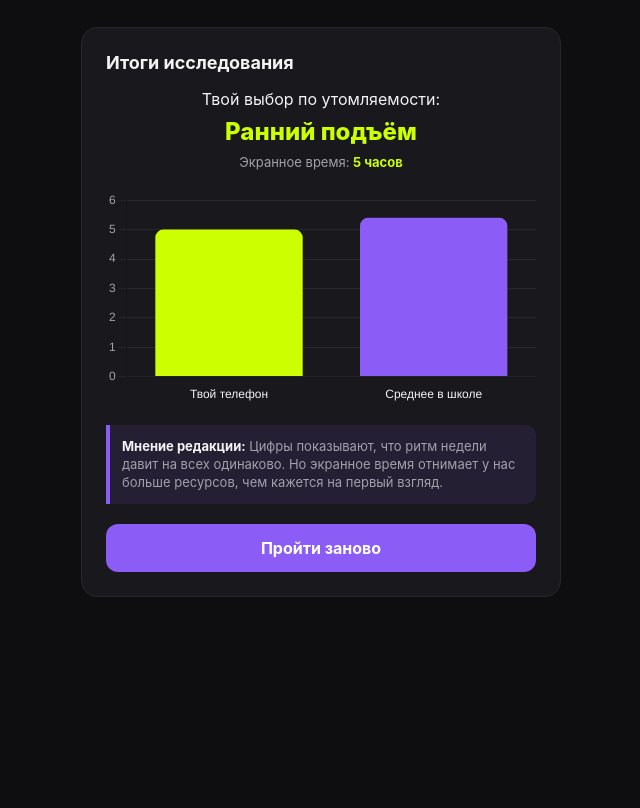
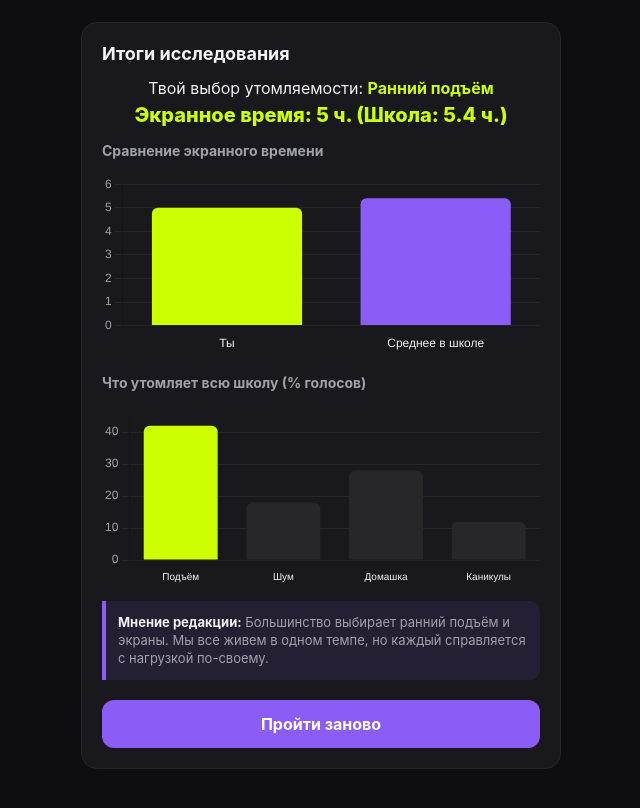
Before and after one commit to hajriseva/golos-media2, a plain HTML site: page index.html in a window 1280 px wide. Both pictures are taken after a click on the button "Узнать результаты школы". Shown: the part 84-892 px from the top of the page, without its empty margins (319-959 px from the left). Before the commit the page ends 800 px from the top, so only its background shows below. Drawn offline with nearby package versions, Linux system fonts and the light colour scheme.

Commit message:
Update index.html

```diff
--- a/index.html
+++ b/index.html
@@ -17,30 +17,31 @@
         * { box-sizing: border-box; margin: 0; padding: 0; font-family: -apple-system, BlinkMacSystemFont, 'Segoe UI', Roboto, sans-serif; }
         body { background-color: var(--bg); color: var(--text); padding: 20px; display: flex; justify-content: center; }
         .container { width: 100%; max-width: 480px; }
-        header { text-align: center; margin-bottom: 30px; }
+        header { text-align: center; margin-bottom: 25px; }
         .logo { font-size: 32px; font-weight: 900; letter-spacing: 2px; color: var(--accent); text-transform: uppercase; }
         .subtitle { font-size: 14px; color: var(--text-muted); margin-top: 5px; }
-        .card { background-color: var(--card-bg); border-radius: 16px; padding: 24px; margin-bottom: 20px; border: 1px solid #27272A; }
-        h2 { font-size: 18px; margin-bottom: 16px; color: var(--text); }
-        .question { margin-bottom: 20px; }
+        .card { background-color: var(--card-bg); border-radius: 16px; padding: 20px; margin-bottom: 20px; border: 1px solid #27272A; }
+        h2 { font-size: 18px; margin-bottom: 14px; color: var(--text); }
+        .question { margin-bottom: 16px; }
         .question label { display: block; font-size: 14px; margin-bottom: 8px; color: var(--text-muted); }
         input[type="range"] { width: 100%; accent-color: var(--accent); height: 8px; border-radius: 4px; background: #27272A; outline: none; margin-bottom: 10px; }
         .range-values { display: flex; justify-content: space-between; font-size: 12px; color: var(--text-muted); }
 
-        .options-grid { display: flex; flex-direction: column; gap: 10px; margin-bottom: 20px; }
-        .option-btn { background: #27272A; border: 2px solid transparent; color: var(--text); padding: 12px 16px; border-radius: 10px; text-align: left; cursor: pointer; font-size: 14px; transition: 0.2s; }
+        .options-grid { display: flex; flex-direction: column; gap: 8px; margin-bottom: 15px; }
+        .option-btn { background: #27272A; border: 2px solid transparent; color: var(--text); padding: 12px 14px; border-radius: 10px; text-align: left; cursor: pointer; font-size: 14px; transition: 0.2s; }
         .option-btn.selected { border-color: var(--accent); background: rgba(204, 255, 0, 0.05); color: var(--accent); font-weight: bold; }
 
         button.main-btn { width: 100%; background-color: var(--accent); color: #000; font-weight: 700; padding: 14px; border: none; border-radius: 12px; font-size: 16px; cursor: pointer; transition: 0.2s; }
         button.main-btn:active { transform: scale(0.98); }
 
         .hidden { display: none !important; }
-        .result-box { text-align: center; margin-bottom: 20px; }
-        .stat-highlight { font-size: 24px; font-weight: 800; color: var(--accent); margin: 8px 0; }
+        .result-box { text-align: center; margin-bottom: 15px; }
+        .stat-highlight { font-size: 20px; font-weight: 800; color: var(--accent); margin: 5px 0; }
 
-        .editorial-note { background: rgba(139, 92, 246, 0.1); border-left: 4px solid var(--purple); padding: 12px; border-radius: 0 10px 10px 0; font-size: 13px; color: var(--text-muted); margin-top: 20px; line-height: 1.4; }
+        .editorial-note { background: rgba(139, 92, 246, 0.1); border-left: 4px solid var(--purple); padding: 12px; border-radius: 0 10px 10px 0; font-size: 13px; color: var(--text-muted); margin-top: 15px; line-height: 1.4; }
         .editorial-note strong { color: var(--text); }
-        canvas { margin-top: 15px; max-height: 220px; }
+
+        .chart-container { position: relative; margin-top: 15px; height: 180px; }
     </style>
 </head>
 <body>
@@ -64,10 +65,10 @@
             </div>
         </div>
 
-        <h2 style="margin-top: 24px;">Часть 2: Школьные будни</h2>
+        <h2 style="margin-top: 20px;">Часть 2: Школьные будни</h2>
         <div class="question">
             <label>Что тебя сильнее всего утомляет за неделю?</label>
-            <div class="options-grid" id="fatigueOptions">
+            <div class="options-grid">
                 <button class="option-btn selected" onclick="selectOption(this, 'Ранний подъём')">🌅 Ранний подъём</button>
                 <button class="option-btn" onclick="selectOption(this, 'Шум на переменах')">🗣️ Шум на переменах</button>
                 <button class="option-btn" onclick="selectOption(this, 'Бесконечная домашка')">📚 Бесконечная домашка</button>
@@ -83,16 +84,24 @@
         <h2>Итоги исследования</h2>
 
         <div class="result-box">
-            <p>Твой выбор по утомляемости:</p>
-            <div class="stat-highlight" id="userChoiceFatigue">Ранний подъём</div>
-            <p style="font-size: 13px; color: var(--text-muted);">Экранное время: <span id="userChoiceHours" style="color: var(--accent); font-weight: bold;">5 часов</span></p>
+            <p>Твой выбор утомляемости: <span id="userChoiceFatigue" style="color: var(--accent); font-weight: bold;">Ранний подъём</span></p>
+            <div class="stat-highlight">Экранное время: <span id="userChoiceHours">5</span> ч. (Школа: 5.4 ч.)</div>
         </div>
 
-        <!-- График -->
-        <canvas id="myChart"></canvas>
+        <!-- График 1: Телефон -->
+        <h2 style="font-size: 14px; color: var(--text-muted); margin-bottom: 5px;">Сравнение экранного времени</h2>
+        <div class="chart-container">
+            <canvas id="phoneChart"></canvas>
+        </div>
+
+        <!-- График 2: Усталость (распределение по школе) -->
+        <h2 style="font-size: 14px; color: var(--text-muted); margin-top: 20px; margin-bottom: 5px;">Что утомляет всю школу (% голосов)</h2>
+        <div class="chart-container">
+            <canvas id="fatigueChart"></canvas>
+        </div>
 
         <div class="editorial-note">
-            <strong>Мнение редакции:</strong> Цифры показывают, что ритм недели давит на всех одинаково. Но экранное время отнимает у нас больше ресурсов, чем кажется на первый взгляд.
+            <strong>Мнение редакции:</strong> Большинство выбирает ранний подъём и экраны. Мы все живем в одном темпе, но каждый справляется с нагрузкой по-своему.
         </div>
 
         <button class="main-btn" style="margin-top: 20px; background-color: var(--purple); color: #fff;" onclick="resetQuiz()">Пройти заново</button>
@@ -112,48 +121,81 @@
         selectedFatigue = value;
     }
 
-    let myChartInstance = null;
+    let phoneChartInstance = null;
+    let fatigueChartInstance = null;
 
     function submitAnswer() {
         const userVal = document.getElementById('hoursInput').value;
-        document.getElementById('userChoiceHours').innerText = userVal + ' часов';
+        document.getElementById('userChoiceHours').innerText = userVal;
         document.getElementById('userChoiceFatigue').innerText = selectedFatigue;
 
         document.getElementById('quiz-card').classList.add('hidden');
         document.getElementById('result-card').classList.remove('hidden');
 
-        const ctx = document.getElementById('myChart').getContext('2d');
+        // 1. График телефонов
+        const ctxPhone = document.getElementById('phoneChart').getContext('2d');
+        if (phoneChartInstance) phoneChartInstance.destroy();
 
-        if (myChartInstance) {
-            myChartInstance.destroy();
-        }
-
-        myChartInstance = new Chart(ctx, {
+        phoneChartInstance = new Chart(ctxPhone, {
             type: 'bar',
             data: {
-                labels: ['Твой телефон', 'Среднее в школе'],
+                labels: ['Ты', 'Среднее в школе'],
                 datasets: [{
-                    label: 'Часов в день',
                     data: [userVal, 5.4],
                     backgroundColor: ['#CCFF00', '#8B5CF6'],
-                    borderRadius: 8
+                    borderRadius: 6
                 }]
             },
             options: {
                 responsive: true,
-                plugins: {
-                    legend: { display: false }
-                },
+                maintainAspectRatio: false,
+                plugins: { legend: { display: false } },
                 scales: {
-                    y: {
-                        beginAtZero: true,
-                        grid: { color: '#27272A' },
-                        ticks: { color: '#A1A1AA' }
+                    y: { beginAtZero: true, grid: { color: '#27272A' }, ticks: { color: '#A1A1AA' } },
+                    x: { grid: { display: false }, ticks: { color: '#F4F4F5' } }
+                }
+            }
+        });
+
+        // 2. График утомляемости (статистика по школе)
+        const ctxFatigue = document.getElementById('fatigueChart').getContext('2d');
+        if (fatigueChartInstance) fatigueChartInstance.destroy();
+
+        // Примерные данные голосования по школе
+        const fatigueData = {
+            'Ранний подъём': 42,
+            'Шум на переменах': 18,
+            'Бесконечная домашка': 28,
+            'Ожидание каникул': 12
+        };
+
+        fatigueChartInstance = new Chart(ctxFatigue, {
+            type: 'bar',
+            data: {
+                labels: ['Подъём', 'Шум', 'Домашка', 'Каникулы'],
+                datasets: [{
+                    data: [fatigueData['Ранний подъём'], fatigueData['Шум на переменах'], fatigueData['Бесконечная домашка'], fatigueData['Ожидание каникул']],
+                    backgroundColor: function(context) {
+                        const label = context.chart.data.labels[context.dataIndex];
+                        // Подсвечиваем вариант пользователя лаймовым, остальные — фиолетовым/серым
+                        if ((selectedFatigue.includes('подъём') && label === 'Подъём') ||
+                            (selectedFatigue.includes('Шум') && label === 'Шум') ||
+                            (selectedFatigue.includes('домашка') && label === 'Домашка') ||
+                            (selectedFatigue.includes('каникул') && label === 'Каникулы')) {
+                            return '#CCFF00';
+                        }
+                        return '#27272A';
                     },
-                    x: {
-                        grid: { display: false },
-                        ticks: { color: '#F4F4F5' }
-                    }
+                    borderRadius: 6
+                }]
+            },
+            options: {
+                responsive: true,
+                maintainAspectRatio: false,
+                plugins: { legend: { display: false } },
+                scales: {
+                    y: { beginAtZero: true, grid: { color: '#27272A' }, ticks: { color: '#A1A1AA' } },
+                    x: { grid: { display: false }, ticks: { color: '#F4F4F5', font: { size: 10 } } }
                 }
             }
         });
```
